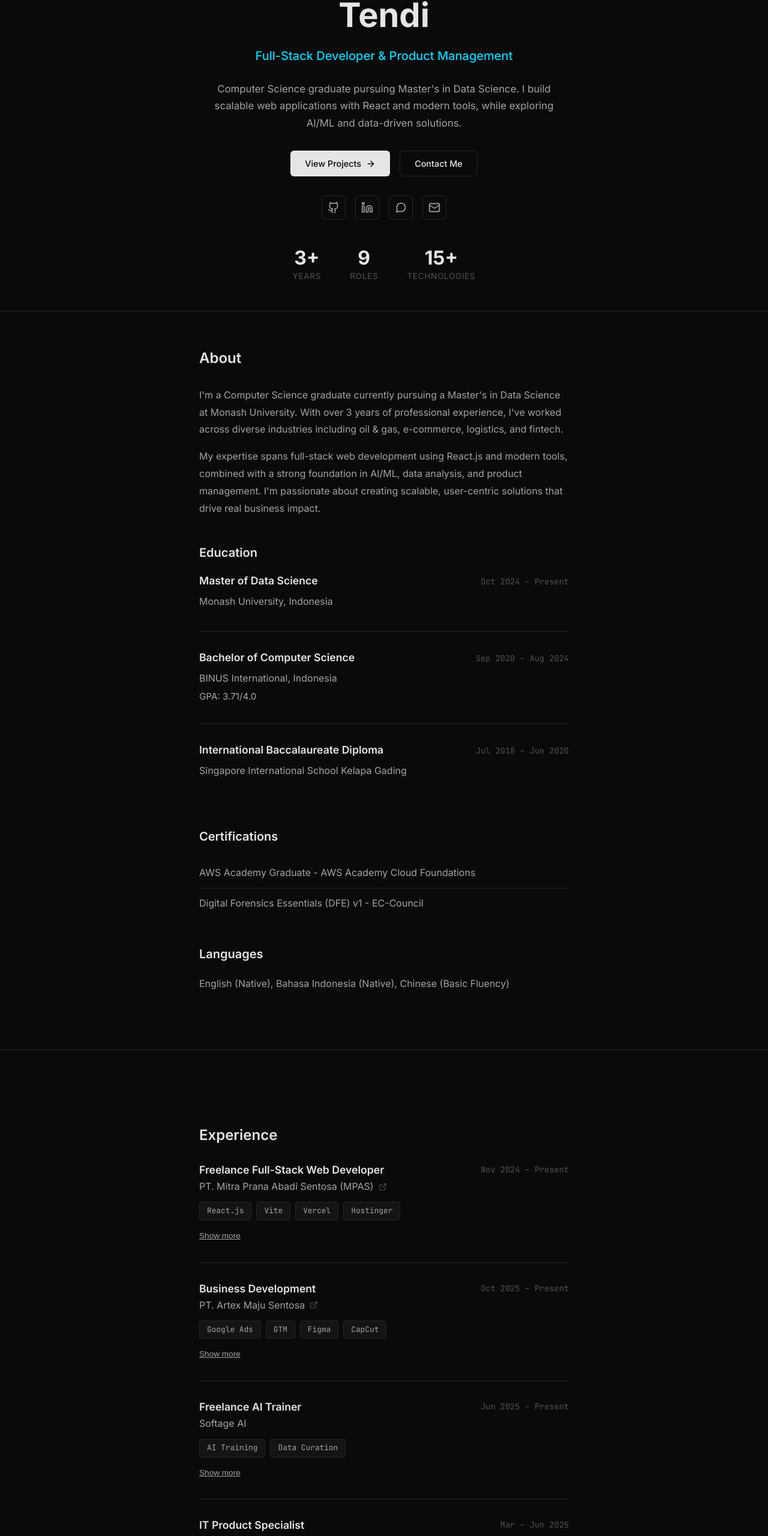
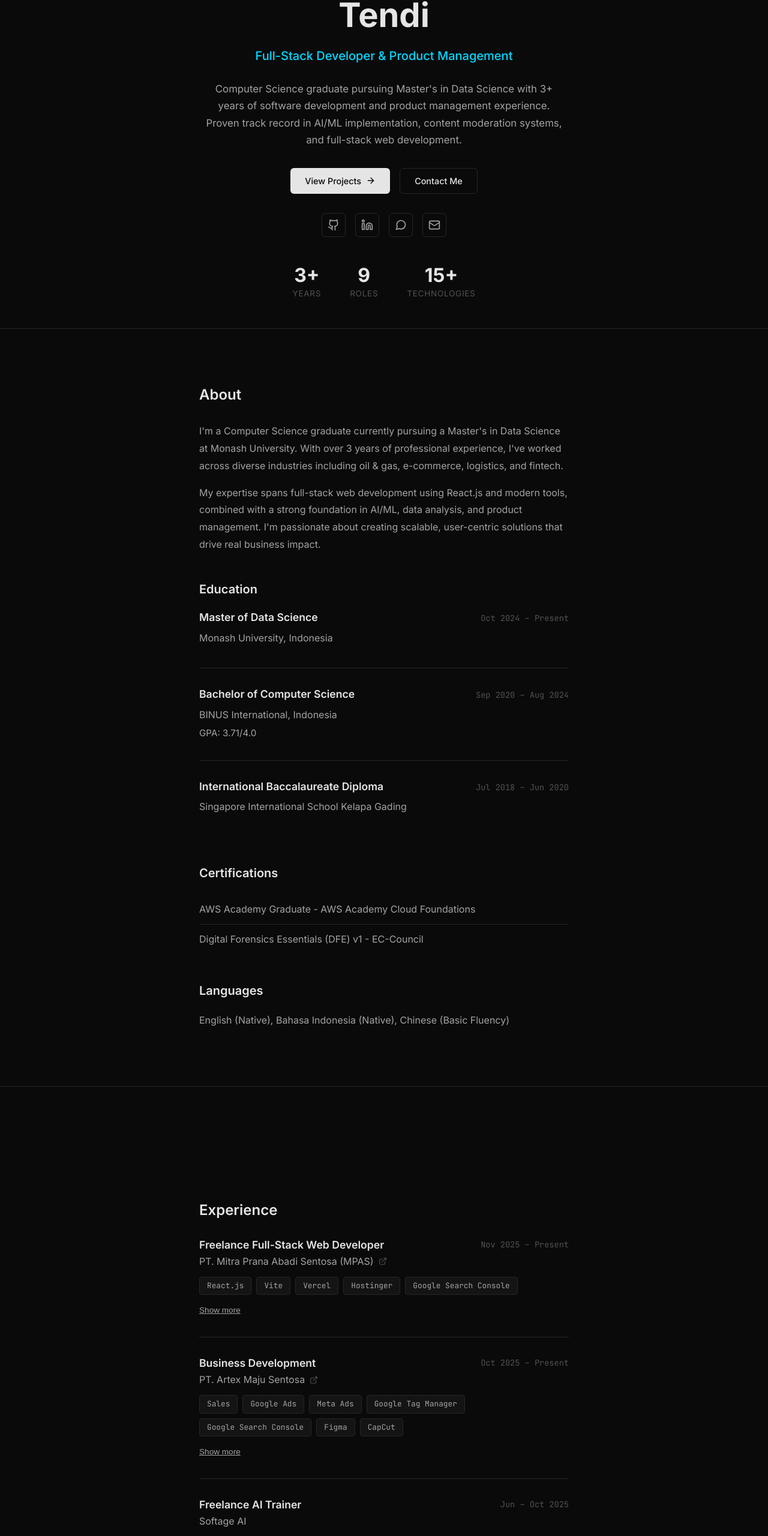
Before and after one commit to christophertendi/portfolio-minimal-1, a React (Vite) app: page / in a window 1280 px wide. Shown: the part 210-2770 px from the top of the page at 60% size. Built offline with nearby package versions, Linux system fonts and the light colour scheme.

Commit message:
add borders for footer buttons ;  aligned information with CV

```diff
--- a/src/components/Experience.jsx
+++ b/src/components/Experience.jsx
@@ -13,15 +13,16 @@ const Experience = () => {
     {
       title: "Freelance Full-Stack Web Developer",
       company: "PT. Mitra Prana Abadi Sentosa (MPAS)",
-      period: "Nov 2024 – Present",
+      period: "Nov 2025 – Present",
       website: "https://ptmpas.co.id",
-      tech: ["React.js", "Vite", "Vercel", "Hostinger"],
+      tech: ["React.js", "Vite", "Vercel", "Hostinger", "Google Search Console"],
       current: true,
       details: [
-        "Developed corporate website for oil & gas well testing company",
-        "Managed complete technology stack with Vercel deployment",
-        "Designed responsive UI with product catalogs and project modals",
-        "Implemented Google Drive integration and SEO optimization"
+        "Developed and deployed comprehensive corporate website for oil & gas well testing company",
+        "Managed complete technology stack with Vercel deployment and Hostinger for custom domain",
+        "Designed responsive UI with product catalogs, service pages, and interactive project modals",
+        "Implemented Google Drive integration and SEO optimization using Google Search Console",
+        "Created mobile-responsive navigation with social media integration"
       ]
     },
     {
@@ -29,56 +30,62 @@ const Experience = () => {
       company: "PT. Artex Maju Sentosa",
       period: "Oct 2025 – Present",
       website: "https://artex.co.id",
-      tech: ["Google Ads", "GTM", "Figma", "CapCut"],
+      tech: ["Sales", "Google Ads", "Meta Ads", "Google Tag Manager", "Google Search Console", "Figma", "CapCut"],
       current: true,
       details: [
-        "Implemented Google Tag Manager for conversion tracking",
-        "Monitor website performance achieving 4.7% average CTR",
-        "Create social media content across Instagram, LinkedIn, RedNote",
-        "Manage Google Ads campaigns with 336K impressions"
+        "Implemented Google Tag Manager for comprehensive conversion tracking",
+        "Monitor website performance achieving 746 impressions and 35 clicks with 4.7% average CTR",
+        "Conduct traditional sales outreach and lead generation across Jakarta",
+        "Create and manage social media content across Instagram, LinkedIn, and RedNote",
+        "Manage Google Ads campaigns achieving 58% absolute top of page rate with 336K impressions",
+        "Optimize ad performance with average CPC of Rp190 and Rp2.16M budget"
       ]
     },
     {
       title: "Freelance AI Trainer",
       company: "Softage AI",
-      period: "Jun 2025 – Present",
+      period: "Jun – Oct 2025",
       tech: ["AI Training", "Data Curation"],
-      current: true,
       details: [
-        "Curate training data for AI models",
-        "Develop screen recording solutions for model training"
+        "Curate high-quality training data for AI models across VS Code and Canva",
+        "Develop screen recording solutions for model training optimization"
       ]
     },
     {
       title: "IT Product Specialist",
-      company: "J&T Cargo",
+      company: "J&T Cargo (PT. Global Jet Cargo)",
       period: "Mar – Jun 2025",
-      tech: ["Logistics", "API Integration"],
+      tech: ["Logistics", "IT Product", "API Integration"],
       details: [
-        "Migrated 150+ workflow approvals to in-house applications",
-        "Contributed to API integration for logistics features"
+        "Assisted in migrating over 150 workflow approvals to in-house applications",
+        "Contributed to API integration coding for new internal logistics features"
       ]
     },
     {
-      title: "Data Annotator",
-      company: "WIZ AI",
+      title: "Data Annotator (AI Enabling CX)",
+      company: "WIZ AI (PT. Wiz Technology Indonesia)",
       period: "Nov 2024 – Feb 2025",
-      tech: ["AI", "Quality Control"],
+      tech: ["AI Interpretation", "Quality Control", "Translation"],
       details: [
-        "Translation and error annotation for AI training data",
+        "MenuSifu Regional Team supporting AI-enabled customer experience",
+        "Translation and error annotation from Bahasa Indonesia to English",
         "Managed AI translation quality control processes",
-        "Developed SOPs for data annotation"
+        "Conducted AI audio translation testing with comprehensive test calls",
+        "Developed SOPs and trained external teams on data annotation"
       ]
     },
     {
-      title: "Regional PM Intern",
+      title: "Regional Product Management Intern",
       company: "Sea Labs Indonesia (Shopee)",
       period: "Jun – Sep 2024",
-      tech: ["Content Moderation", "Data Query"],
+      tech: ["Content Moderation", "Quality Control", "Data Query"],
       details: [
-        "Content Trust and Safety across Southeast Asia",
-        "Managed quality control for Shopee Live across 5 regions",
-        "Reviewed 5,000+ violations for platform compliance"
+        "Content Trust and Safety Regional Team overseeing Southeast Asia",
+        "Managed daily moderation quality control for Shopee Live across 5 regions",
+        "Reviewed over 5,000 Shopee Live sticker violations for platform compliance",
+        "Executed data queries for pre-recorded violations (Malaysia and Thailand)",
+        "Formulated strategic improvements for manual QC moderation systems",
+        "Conducted manual QC for Top Video Evaluation across Indonesia, Thailand, Vietnam"
       ]
     },
     {
@@ -86,32 +93,35 @@ const Experience = () => {
       company: "PT. Artex Maju Sentosa",
       period: "Sep 2023 – Oct 2024",
       website: "https://artex.co.id",
-      tech: ["React.js", "Figma"],
+      tech: ["Figma", "React.js", "Hostinger", "Google Search Console"],
       details: [
-        "End-to-end website development and deployment",
+        "End-to-end website development: designed (Figma), programmed (React.js), deployed",
         "Implemented responsive design principles",
-        "Optimized site performance"
+        "Optimized site performance using Google Search Console",
+        "Delivered project within timeline improving online presence"
       ]
     },
     {
       title: "Technical Consultant Intern",
       company: "PT. Phincon",
       period: "Feb 2023 – Feb 2024",
-      tech: ["Genesys", "Wireshark"],
+      tech: ["Genesys Framework", "Wireshark", "Testing"],
       details: [
         "CIMB Contact Center Solutions team",
-        "Testing of agent calls in Genesys Workspace",
-        "VOIP file integrity testing"
+        "Tested agent inbound and outbound calls in Genesys Workspace Development",
+        "Tested VOIP file integrity using Wireshark for newly deployed systems",
+        "Performed comprehensive testing of IVR flows and voice files",
+        "Tested CIMB online and WhatsApp chatbot functionality"
       ]
     },
     {
-      title: "Frontend Developer Intern",
-      company: "Digiasia Bios",
+      title: "Frontend Web Developer Intern",
+      company: "Digiasia Bios (PT. Solusi Pasti Indonesia)",
       period: "Aug – Sep 2022",
       tech: ["Nuxt.js"],
       details: [
-        "Kaspro payment platform frontend team",
-        "Developed account management features"
+        "Kaspro (digital payment platform) frontend programming team",
+        "Developed customer account management features with 4 core actions: lock, unlock, suspend, unsuspend"
       ]
     }
   ];
--- a/src/components/Footer.css
+++ b/src/components/Footer.css
@@ -50,11 +50,19 @@
 }
 
 .footer-social a {
+  width: 40px;
+  height: 40px;
+  display: flex;
+  align-items: center;
+  justify-content: center;
+  border: 1px solid var(--border);
+  border-radius: 6px;
   color: var(--text-secondary);
-  transition: color 0.2s;
+  transition: all 0.2s;
 }
 
 .footer-social a:hover {
+  border-color: var(--text);
   color: var(--text);
 }
 
--- a/src/components/Footer.jsx
+++ b/src/components/Footer.jsx
@@ -17,8 +17,8 @@ const Footer = () => {
       <div className="container">
         <div className="footer-content">
           <div className="footer-left">
-            <p className="footer-name">Christopher Tendi</p>
-            <p className="footer-tagline">Full-Stack Developer & Data Scientist</p>
+            <p className="footer-name">Christopher Samuel Tendi</p>
+            <p className="footer-tagline">Full-Stack Developer & Product Management</p>
           </div>
 
           <div className="footer-links">
--- a/src/components/Hero.css
+++ b/src/components/Hero.css
@@ -13,7 +13,7 @@
 
 /* Center ALL hero content */
 .hero .container {
-  transform: translateY(100px); /* tweak: 12px–32px */
+  transform: translateY(100px);
   text-align: center;
 }
 
--- a/src/components/Hero.jsx
+++ b/src/components/Hero.jsx
@@ -22,9 +22,9 @@ const Hero = () => {
         <p className="tagline">Full-Stack Developer & Product Management</p>
 
         <p className="bio">
-          Computer Science graduate pursuing Master's in Data Science. I build
-          scalable web applications with React and modern tools, while exploring
-          AI/ML and data-driven solutions.
+          Computer Science graduate pursuing Master's in Data Science with 3+ years of
+          software development and product management experience. Proven track record in
+          AI/ML implementation, content moderation systems, and full-stack web development.
         </p>
 
         <div className="hero-actions">
--- a/src/index.css
+++ b/src/index.css
@@ -97,7 +97,7 @@ a:hover {
 }
 
 .section {
-  padding: 4rem 0;
+  padding: 6rem 0;
 }
 
 .section-title {
@@ -109,6 +109,7 @@ a:hover {
 .btn {
   display: inline-flex;
   align-items: center;
+  justify-content: center;
   gap: 0.5rem;
   padding: 0.75rem 1.5rem;
   font-size: 0.9rem;
@@ -118,6 +119,7 @@ a:hover {
   cursor: pointer;
   border: none;
   font-family: var(--font-sans);
+  text-align: center;
 }
 
 .btn-primary {
@@ -175,6 +177,6 @@ code {
   }
 
   .section {
-    padding: 3rem 0;
+    padding: 4rem 0;
   }
 }
```
Also changed, not shown: src/components/About.jsx (line endings or trailing spaces).
